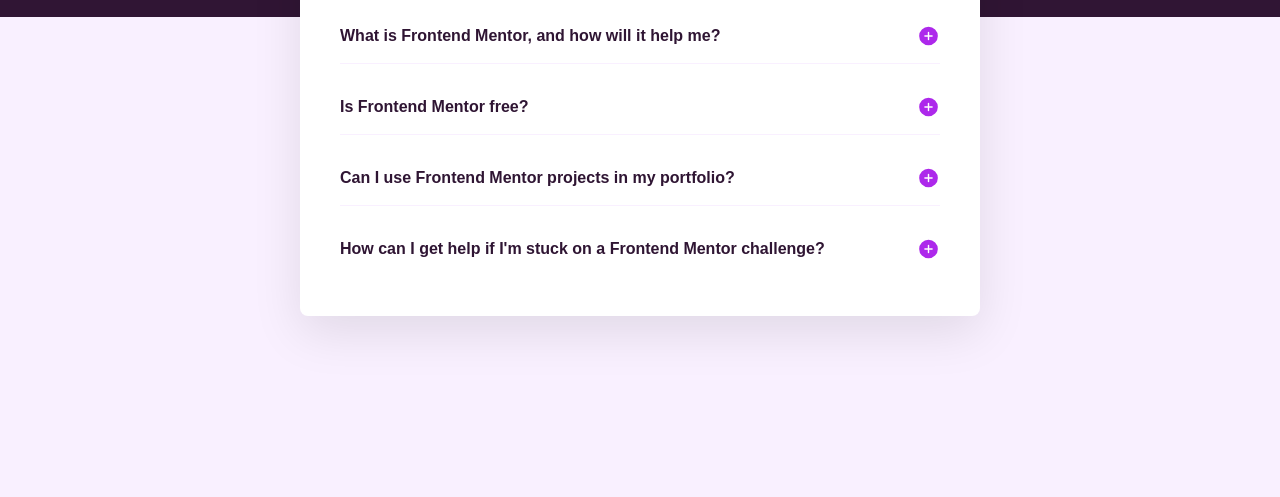
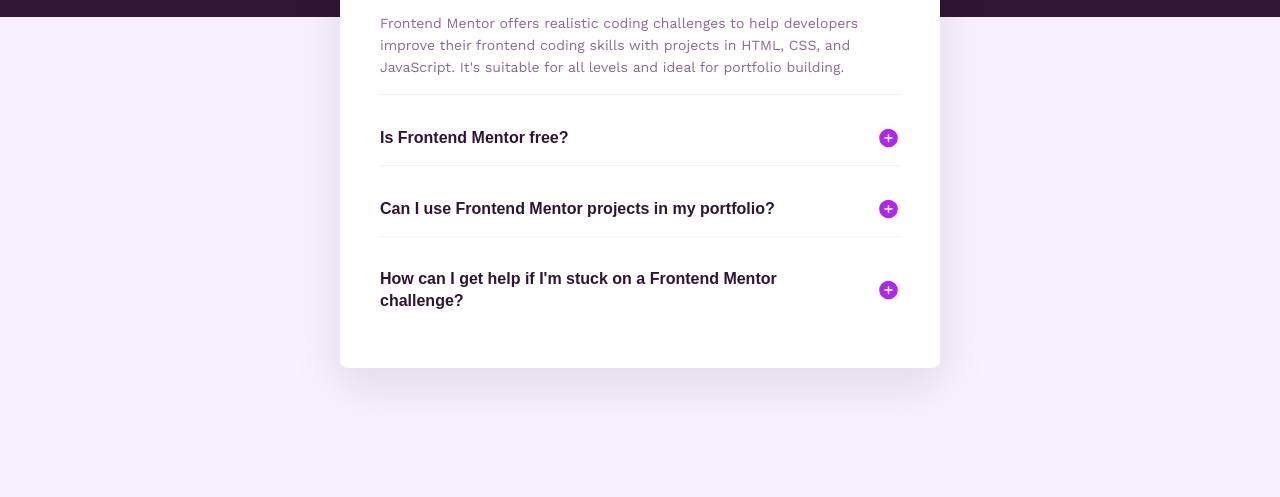
Before and after one commit to thanasispro/faq-accordion, a plain HTML site: page index.html in a window 1280 px wide. Shown: the part 303-800 px from the top of the page. Drawn offline with Linux system fonts and the light colour scheme.

Commit message:
change widths

```diff
--- a/index.html
+++ b/index.html
@@ -27,7 +27,7 @@
         <div class="accordion__item">
           <button
             class="accordion__header"
-            aria-expanded="false"
+            aria-expanded="true"
             aria-controls="panel1"
           >
             <span class="accordion__question"
@@ -35,7 +35,7 @@
             >
             <span class="accordion__icon" aria-hidden="true"></span>
           </button>
-          <div class="accordion__content" id="panel1" role="region" aria-hidden="true">
+          <div class="accordion__content" id="panel1" role="region" aria-hidden="false">
             <p>
               Frontend Mentor offers realistic coding challenges to help
               developers improve their frontend coding skills with projects in
--- a/style.less
+++ b/style.less
@@ -85,20 +85,21 @@
   left: 0;
   width: 100%;
   height: 14.5rem; // 232px
-  background-image: url('./assets/images/background-pattern-mobile.svg');
+  background-image: url("./assets/images/background-pattern-mobile.svg");
   background-repeat: no-repeat;
   background-size: cover;
   z-index: 0;
 
-  @media (min-width: 48rem) { // 768px
+  @media (min-width: 48rem) {
+    // 768px
     height: 20rem; // 320px
-    background-image: url('./assets/images/background-pattern-desktop.svg');
+    background-image: url("./assets/images/background-pattern-desktop.svg");
   }
 }
 
 // BEM components
 .faq {
-  width: 20.4375rem; // 327px
+  width: 17.4375rem;
   background-color: white;
   border-radius: 0.5rem; // 8px
   padding: 1.5rem; // 24px
@@ -106,9 +107,9 @@
   z-index: 1;
   position: relative;
 
-  @media (min-width: 48rem) { // 768px
-    width: 37.5rem; // 600px
-    padding: 2.5rem; // 40px
+  @media (min-width: 48rem) {
+    width: 32.5rem;
+    padding: 2.5rem;
   }
 
   &__header {
@@ -123,7 +124,8 @@
     width: 1.5rem; // 24px
     height: 1.5rem; // 24px
 
-    @media (min-width: 48rem) { // 768px
+    @media (min-width: 48rem) {
+      // 768px
       width: 2.1875rem; // 35px
       height: 2.1875rem; // 35px
     }
@@ -137,7 +139,8 @@
     line-height: 1.2;
     letter-spacing: 0;
 
-    @media (min-width: 48rem) { // 768px
+    @media (min-width: 48rem) {
+      // 768px
       font-size: 3.5rem; // 56px
     }
   }
```
Also changed, not shown: style.css.
